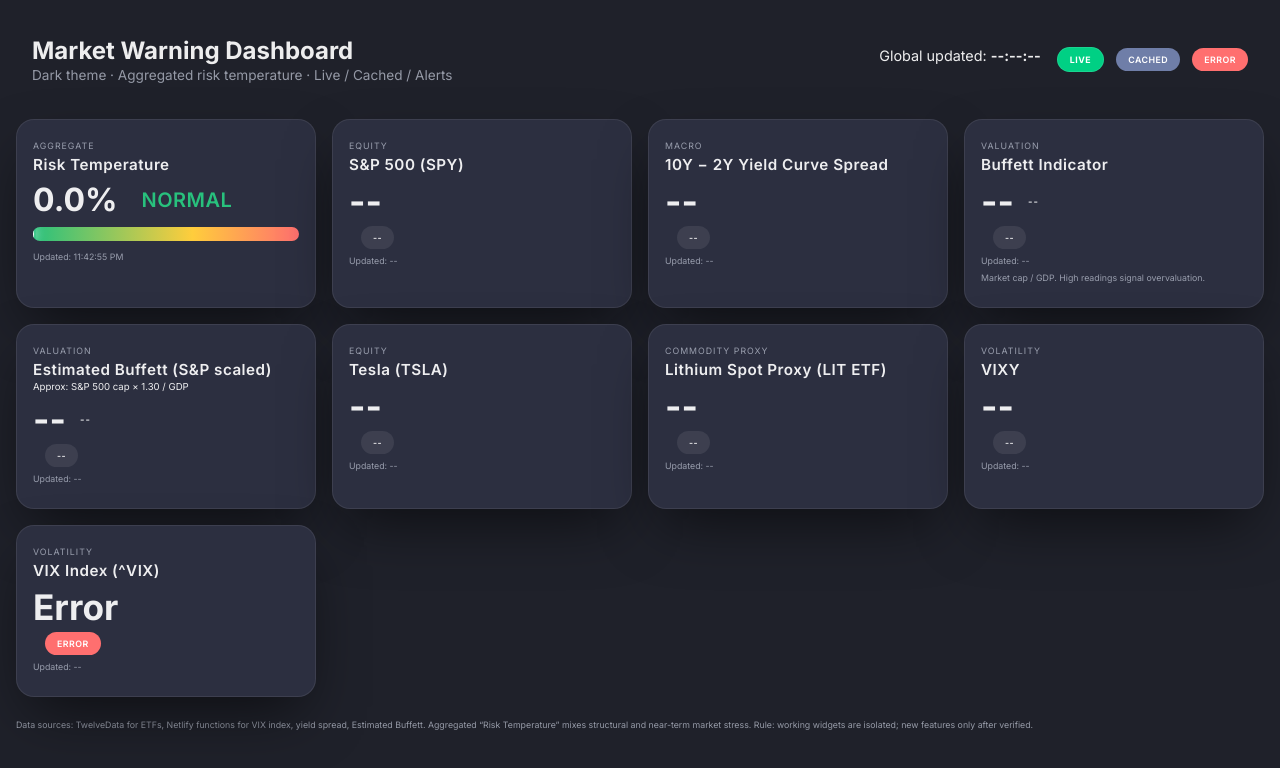
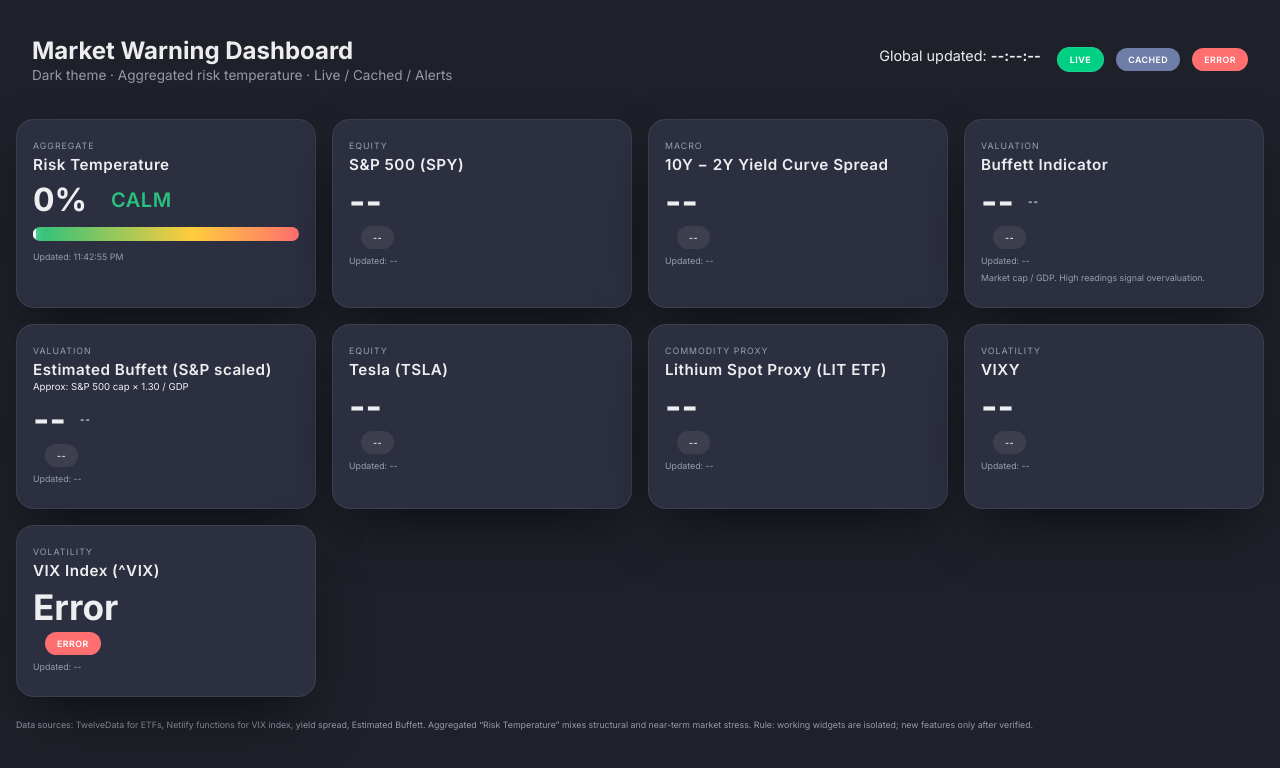
Before and after one commit to Spikerama/Market_Dashboard_UI_Test, a plain HTML site: page index.html in a window 1280 px wide. Drawn offline with nearby package versions, Linux system fonts and the light colour scheme; no server answers.

Commit message:
Update index.html

```diff
--- a/index.html
+++ b/index.html
@@ -259,6 +259,113 @@
   }
 
   // ──────────────────────────────────────────────────────────────
+  // Risk Meter: always recompute from DOM (stable across devices)
+  // ──────────────────────────────────────────────────────────────
+  function ensureRiskGauge() {
+    const clamp = (x, a, b) => Math.max(a, Math.min(b, x));
+    const getNum = (sel, stripPct=false) => {
+      const el = document.querySelector(sel);
+      if (!el) return NaN;
+      let t = (el.textContent || '').trim();
+      if (stripPct) t = t.replace('%','');
+      const m = t.match(/-?\d+(\.\d+)?/);
+      return m ? parseFloat(m[0]) : NaN;
+    };
+
+    // Read current rendered values
+    const vix = getNum('#vix-index');          // preferred
+    const vixy = getNum('#vix');               // fallback
+    const useVix = Number.isFinite(vix) ? vix : vixy;
+
+    const spread = getNum('#yield', true);     // e.g., 0.51 (already % units)
+    const buff   = getNum('#buffett', true);   // e.g., 195 (%)
+    const spyPct = getNum('#sp500-change', true);
+    const spyTxt = (document.getElementById('sp500-change')?.textContent || '');
+    const spySigned = /▼|−|-/.test(spyTxt) ? -Math.abs(spyPct) : Math.abs(spyPct);
+
+    // Normalize to [0..100] and weight
+    const wVix = 0.35, wYC = 0.25, wBuff = 0.30, wSP = 0.10;
+
+    let vixScore = 0;
+    if (Number.isFinite(useVix)) {
+      // 12 → 0 risk, 35 → 100 risk
+      const t = clamp((useVix - 12) / (35 - 12), 0, 1);
+      vixScore = t * 100 * wVix;
+    }
+
+    let ycScore = 0;
+    if (Number.isFinite(spread)) {
+      // +1.0% → 0, 0% → 50, -1.0% → 100
+      let t;
+      if (spread >= 1) t = 0;
+      else if (spread <= -1) t = 1;
+      else t = (1 - spread) / 2;
+      ycScore = clamp(t,0,1) * 100 * wYC;
+    }
+
+    let buffScore = 0;
+    if (Number.isFinite(buff)) {
+      // 120% → 0, 220% → 100
+      const t = clamp((buff - 120) / 100, 0, 1);
+      buffScore = t * 100 * wBuff;
+    }
+
+    let spScore = 0;
+    if (Number.isFinite(spySigned)) {
+      // -2% day → 100, +2% → 0
+      const t = clamp(-spySigned / 2, 0, 1);
+      spScore = t * 100 * wSP;
+    }
+
+    const score = clamp(vixScore + ycScore + buffScore + spScore, 0, 100);
+
+    // Label
+    const classify = (s)=>{
+      if (s >= 65) return 'High';
+      if (s >= 55) return 'Elevated';
+      if (s >= 40) return 'Watch';
+      if (s >= 25) return 'Normal';
+      return 'Calm';
+    };
+
+    // Render
+    const scoreEl = document.getElementById('risk-temp-score');
+    const labelEl = document.getElementById('risk-temp-status');
+    const needle  = document.getElementById('risk-temp-needle');
+    const detailsEl = document.getElementById('risk-temp-details');
+    const updEl   = document.getElementById('risk-temp-updated');
+    if (!scoreEl || !labelEl) return;
+
+    scoreEl.textContent = `${Math.round(score)}%`;
+    labelEl.textContent = classify(score);
+    labelEl.style.background = 'none';
+    labelEl.style.color = riskColor(score);
+    if (needle) needle.style.left = `${score}%`;
+
+    const bits = [];
+    if (Number.isFinite(useVix)) bits.push(`VIX ${useVix.toFixed(2)}`);
+    if (Number.isFinite(spread)) bits.push(`YC ${spread.toFixed(2)}%`);
+    if (Number.isFinite(buff))   bits.push(`Buffett ${buff.toFixed(0)}%`);
+    if (Number.isFinite(spySigned)) {
+      const arrow = spySigned >= 0 ? '+' : '';
+      bits.push(`S&P ${arrow}${spySigned.toFixed(2)}%`);
+    }
+    if (detailsEl) detailsEl.textContent = bits.join(' · ');
+    if (updEl) updEl.textContent = 'Updated: ' + new Date().toLocaleTimeString();
+  }
+
+  function safeRefreshRiskTemperature() {
+    try {
+      if (typeof refreshRiskTemperature === 'function') {
+        refreshRiskTemperature();
+      }
+    } catch (e) {
+      console.warn('refreshRiskTemperature() threw; using fallback:', e);
+    }
+    ensureRiskGauge(); // always recompute from current DOM
+  }
+
+  // ──────────────────────────────────────────────────────────────
   // Unified fetch + cache-fallback
   // ──────────────────────────────────────────────────────────────
   async function refreshAllWidgets() {
@@ -366,127 +473,8 @@
       }
     });
 
-    // Recalc the aggregate gauge
-    if (typeof refreshRiskTemperature === 'function') {
-      refreshRiskTemperature();
-    }
-  }
-
-  // ──────────────────────────────────────────────────────────────
-  // Risk Temperature (adds VIX regime + VIX move without double-counting)
-  // ──────────────────────────────────────────────────────────────
-  function refreshRiskTemperature() {
-    const now = new Date();
-
-    // pull cached data
-    const est      = cacheGet('estimated-buffett')?.data;
-    const yieldc   = cacheGet('yield')?.data;
-    const spy      = cacheGet('sp500')?.data;
-    const tsla     = cacheGet('tsla')?.data;
-    const lithium  = cacheGet('lithium')?.data;
-
-    // VIX sources
-    const vixIdxC  = cacheGet('vix-index')?.data;   // { price, change }
-    const vixyC    = cacheGet('vix')?.data;         // { price, pct }
-
-    const vixPrice     = (vixIdxC && Number.isFinite(Number(vixIdxC.price))) ? Number(vixIdxC.price) : null;
-    const vixIdxChange = (vixIdxC && typeof vixIdxC.change === 'number') ? vixIdxC.change : null; // %
-    const vixyChange   = (vixyC   && typeof vixyC.pct   === 'number') ? vixyC.pct   : null;       // %
-
-    // choose the larger intraday move (only contributes if > 0)
-    let chosenMove = null, chosenMoveSrc = '';
-    if (typeof vixIdxChange === 'number') { chosenMove = vixIdxChange; chosenMoveSrc = '^VIX'; }
-    if (typeof vixyChange === 'number' && (chosenMove == null || vixyChange > chosenMove)) {
-      chosenMove = vixyChange; chosenMoveSrc = 'VIXY';
-    }
-
-    // scoring
-    let score = 0;
-    const parts = [];
-
-    // 1) Buffett valuation (0–30 pts), ratio can be % or ×
-    if (est && typeof est.ratio === 'number') {
-      const r = est.ratio > 10 ? est.ratio / 100 : est.ratio;   // normalize to ×
-      const buffScore = Math.min(Math.max(r, 0), 5) * 6;        // 0–5× -> 0–30
-      score += buffScore;
-      parts.push(`Buffett ${r.toFixed(2)}× → ${buffScore.toFixed(1)}`);
-    }
-
-    // 2) Yield spread (+2…–1 → 0–25 pts)
-    if (yieldc && typeof yieldc.spread === 'number') {
-      const clamped = Math.max(Math.min(yieldc.spread, 2), -1);
-      const yScore  = (2 - clamped) / 3 * 25;
-      score += yScore;
-      parts.push(`Yield ${yieldc.spread.toFixed(2)}% → ${yScore.toFixed(1)}`);
-    }
-
-    // 3) SPY drop (0…–3% → 0–15 pts)
-    if (spy && typeof spy.pct === 'number') {
-      const sScore = Math.min(Math.max(-spy.pct, 0), 3) / 3 * 15;
-      score += sScore;
-      parts.push(`SPY ${spy.pct.toFixed(2)}% → ${sScore.toFixed(1)}`);
-    }
-
-    // 4a) VIX level (use ^VIX price) → 0–10 pts (12→0, 30→10; clamped)
-    if (vixPrice != null) {
-      const low = 12, high = 30;
-      const t = Math.max(0, Math.min(1, (vixPrice - low) / (high - low)));
-      const vixLevelScore = t * 10;
-      score += vixLevelScore;
-      parts.push(`VIX lvl ${vixPrice.toFixed(2)} → ${vixLevelScore.toFixed(1)}`);
-    }
-
-    // 4b) VIX move (take larger of VIXY or ^VIX % move) → 0–5 pts (up moves only)
-    if (typeof chosenMove === 'number') {
-      const up = Math.max(chosenMove, 0); // only rises add risk
-      const vixMoveScore = Math.min(up, 5) / 5 * 5; // cap at +5%
-      score += vixMoveScore;
-      parts.push(`VIX move (${chosenMoveSrc}) ${chosenMove.toFixed(2)}% → ${vixMoveScore.toFixed(1)}`);
-    }
-
-    // 5) TSLA drop (0…–5% → 0–10 pts)
-    if (tsla && typeof tsla.pct === 'number') {
-      const tScore = Math.min(Math.max(-tsla.pct, 0), 5) / 5 * 10;
-      score += tScore;
-      parts.push(`TSLA ${tsla.pct.toFixed(2)}% → ${tScore.toFixed(1)}`);
-    }
-
-    // 6) Lithium move (|±5%| → 0–5 pts)
-    if (lithium && typeof lithium.pct === 'number') {
-      const lScore = Math.min(Math.abs(lithium.pct), 5) / 5 * 5;
-      score += lScore;
-      parts.push(`LIT ${lithium.pct.toFixed(2)}% → ${lScore.toFixed(1)}`);
-    }
-
-    // clamp and paint
-    score = Math.max(0, Math.min(100, score));
-
-    const marker  = document.getElementById('risk-temp-marker');
-    const needle  = document.getElementById('risk-temp-needle');
-    const labelEl = document.getElementById('risk-temp-status');
-    const scoreEl = document.getElementById('risk-temp-score');
-    const details = document.getElementById('risk-temp-details');
-    const updated = document.getElementById('risk-temp-updated');
-    const color   = riskColor(score);
-
-    if (marker) { marker.style.left = `${score}%`; marker.style.background = color; }
-    if (needle) needle.style.left = `${score}%`;
-    if (scoreEl) scoreEl.textContent = `${score.toFixed(1)}%`;
-
-    let statusText = 'Normal';
-    if (score >= 65)      statusText = 'High Risk';
-    else if (score >= 40) statusText = 'Caution';
-    else if (score >= 25) statusText = 'Elevated';
-    if (labelEl) { labelEl.textContent = statusText; labelEl.style.color = color; labelEl.style.background = 'none'; }
-
-    if (details) details.textContent = parts.join(' · ');
-    if (updated) updated.textContent = 'Updated: ' + now.toLocaleTimeString();
-
-    const card = document.getElementById('card-risk-temp');
-    if (card) {
-      if (score >= 70) card.classList.add('alert');
-      else card.classList.remove('alert');
-    }
+    // Recalc the aggregate gauge (fallback-safe)
+    safeRefreshRiskTemperature();
   }
 
   // ──────────────────────────────────────────────────────────────
@@ -526,7 +514,6 @@
 
       setStatus(document.getElementById('vix-index-status'), 'LIVE');
 
-      // cache it
       cacheSet('vix-index', { price, change });
     } catch (e) {
       console.error('VIX Index error', e);
@@ -556,15 +543,18 @@
       }
     } finally {
       if (spinner) spinner.style.display = 'none';
-      if (typeof refreshRiskTemperature === 'function') refreshRiskTemperature();
+      // Recompute risk meter after VIX updates
+      safeRefreshRiskTemperature();
     }
   }
 
   document.addEventListener('DOMContentLoaded', () => {
     refreshAllWidgets();
-    refreshVIXIndex();               // ← ensure VIX index fetch runs
+    refreshVIXIndex();
     setInterval(refreshAllWidgets, 120000);
     setInterval(refreshVIXIndex, 120000);
+    // periodic sanity refresh of gauge in case of late updates
+    setInterval(safeRefreshRiskTemperature, 30000);
   });
 </script>
 
```
